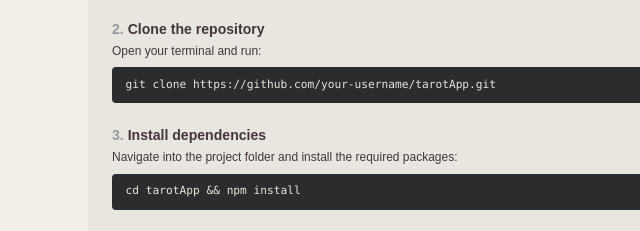
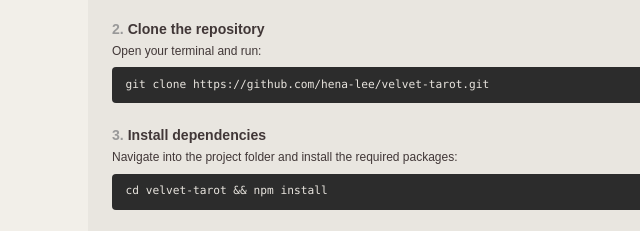
Before and after one commit to hena-lee/velvet-tarot, a website: page public/download.html in a window 1280 px wide. Shown: the part 285-516 px from the top of the page, 168-808 px from the left. Drawn offline with Linux system fonts and the light colour scheme.

Commit message:
Update download page with correct repo URL
Co-authored by Claude Opus 4.6

```diff
--- a/public/download.html
+++ b/public/download.html
@@ -24,13 +24,13 @@
         <li class="download-step">
           <h3>Clone the repository</h3>
           <p>Open your terminal and run:</p>
-          <pre class="download-code">git clone https://github.com/your-username/tarotApp.git</pre>
+          <pre class="download-code">git clone https://github.com/hena-lee/velvet-tarot.git</pre>
         </li>
 
         <li class="download-step">
           <h3>Install dependencies</h3>
           <p>Navigate into the project folder and install the required packages:</p>
-          <pre class="download-code">cd tarotApp && npm install</pre>
+          <pre class="download-code">cd velvet-tarot && npm install</pre>
         </li>
 
         <li class="download-step">
```
